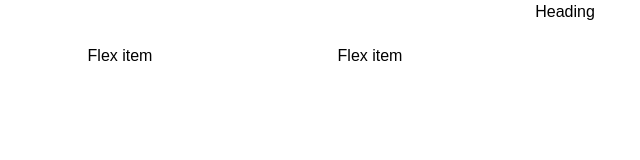
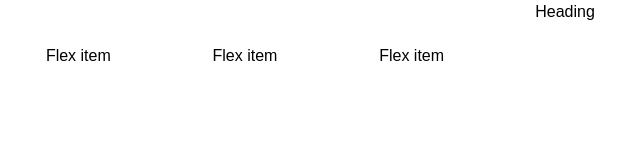
Before and after one commit to nurpais/SCSS-7-1-pattern, a website: page index.html in a window 1280 px wide. Shown: the whole page, without its empty margins (75-715 px from the left). Drawn offline with Linux system fonts and the light colour scheme.

Commit message:
small changes

```diff
--- a/index.html
+++ b/index.html
@@ -12,6 +12,7 @@
       <div class="d-flex justify-content-around mt-2" style="max-width: 500px">
         <p>Flex item</p>
         <p>Flex item</p>
+        <p>Flex item</p>
       </div>
     </div>
   </body>
```
